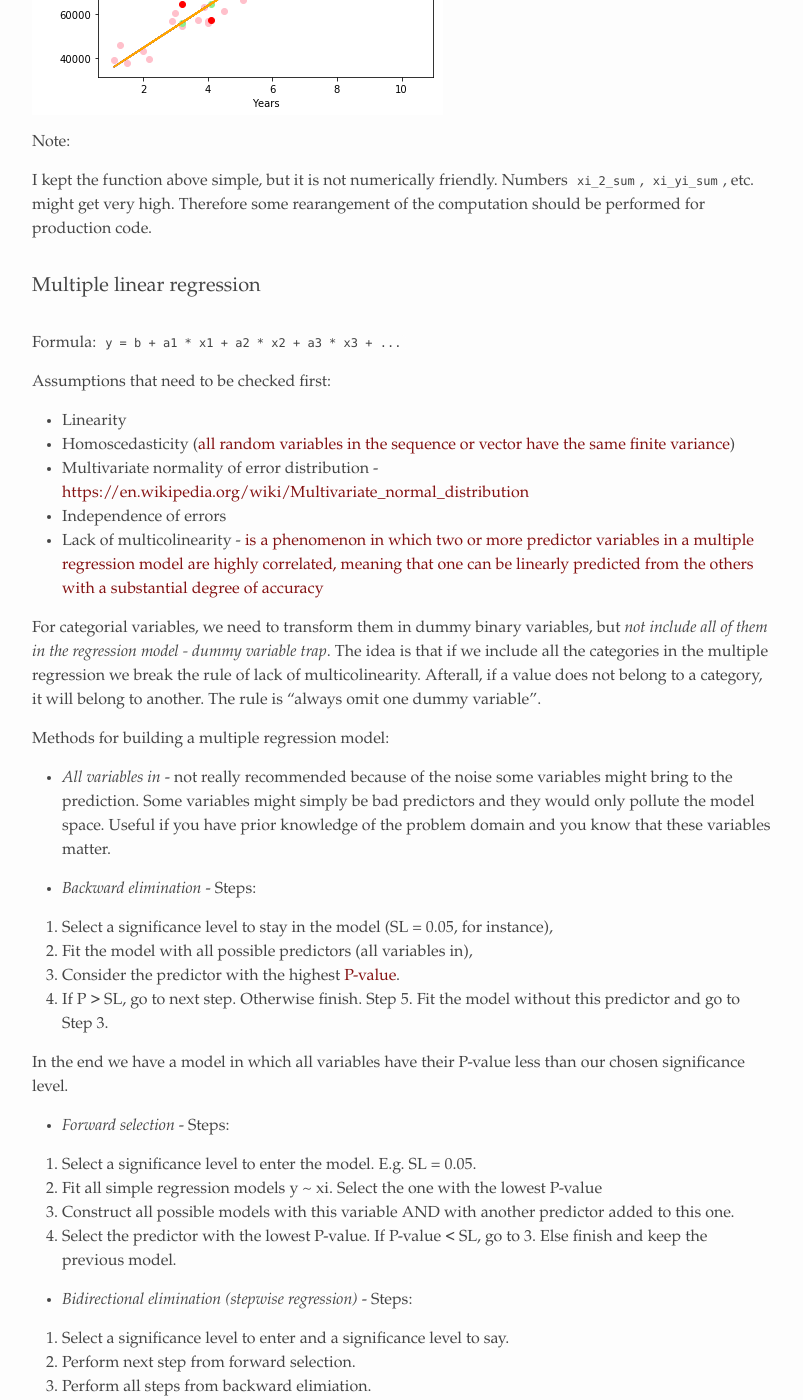
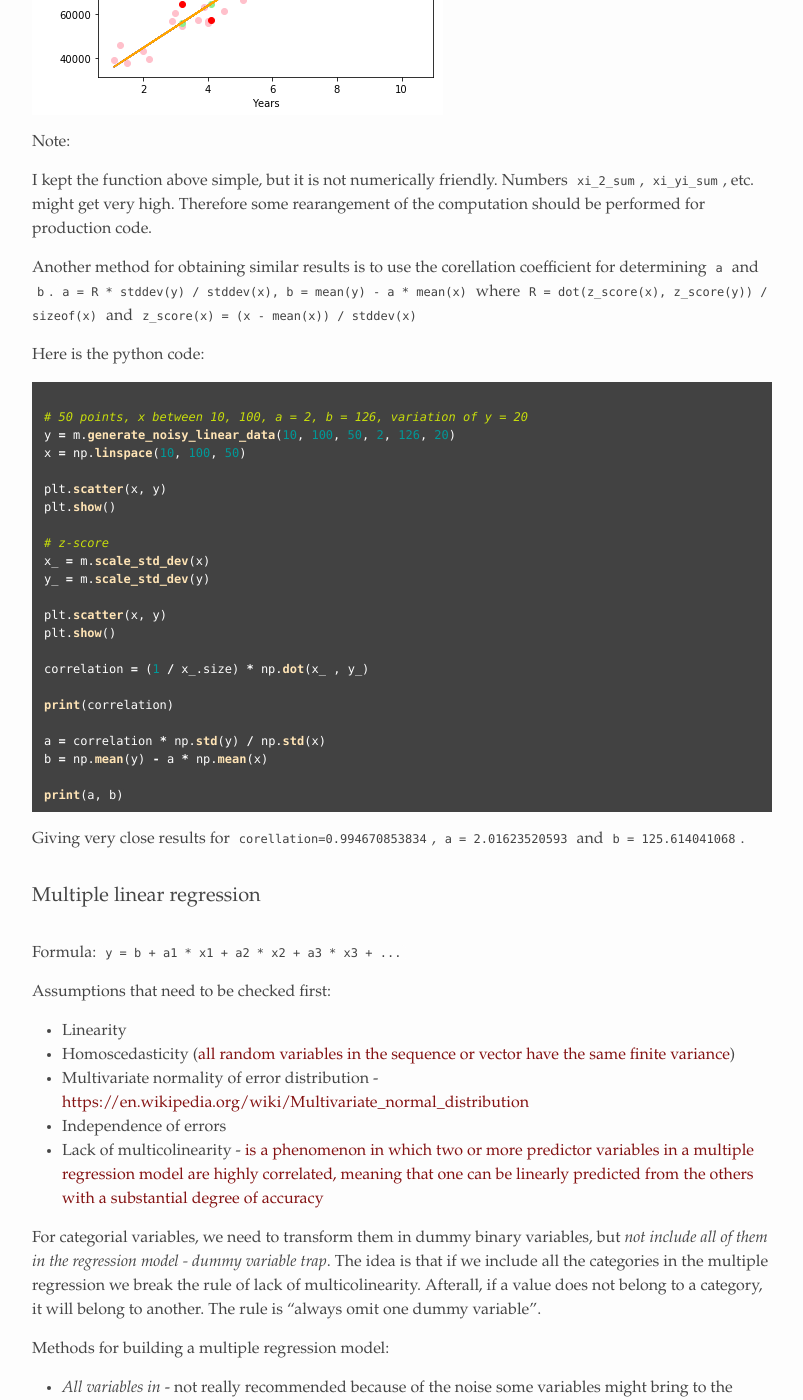
Before and after one commit to alexandrugris/my-jekyll-tech-blog, a Jekyll site: the page built from MyBlog/_posts/2017-03-25-MachineLearning-Notebook - 2.markdown, in a window 1280 px wide and 1400 px high, scrolled down 2540 px. Shown: the whole window, without its empty margins (238-1041 px from the left). Built offline with Jekyll 4.4.1, drawn with Linux system fonts in a browser that asks for light colours.

Commit message:
correlation

````diff
--- a/MyBlog/_posts/2017-03-18-Statistics_1.markdown
+++ b/MyBlog/_posts/2017-03-18-Statistics_1.markdown
@@ -12,7 +12,7 @@ Let's consider two distributions I will play arond with in this article:
 
 - **Power law** - sometimes referred as Pareto. Common in social systems or systems with strong network effects - wealth distribution, group size, productivity, website views. It models preferential attachment. Power law [density function](https://en.wikipedia.org/wiki/Probability_density_function) is `p(a) ~= a / x^lambda` where `lambda` reflects the steepness of the fall. I am using `~=` because the integral on the (-infinity, +infinity) interval should be 1, thus the power law as expressed above is not really a density function. [Power Law, Wikipedia](https://en.wikipedia.org/wiki/Power_law)
 
-- **Gaussian** - common in physical systems, common in measurements or small random effect. `N(a, sigma) = C * e^[-(x-a)^2 / 2 * sigma^2]`, where `C` is a constant, `a` is the average and `sigma^2` the variance. 88% of the values fall between a+-sigma, 99.7% between a+-3*sigma. Z-scoring (`y=(x-a)/sigma`) brings the values to the N(0,1) standard form - useful as input for machine learning algorithms.
+- **Gaussian** - common in physical systems, common in measurements or small random effect. `N(a, sigma) = C * e^[-(x-a)^2 / 2 * sigma^2]`, where `C` is a constant, `a` is the average and `sigma^2` the variance. 88% of the values fall between a+-sigma, 99.7% between a+-3*sigma. Z-scoring (`y=(x-a)/sigma`) brings the values to the N(0,1) standard form. The standard score (z-score) is the signed number of standard deviations by which the value of an observation or data point is above the mean value of what is being observed or measured. Observed values above the mean have positive standard scores, while values below the mean have negative standard scores. The standard score is a dimensionless quantity obtained by subtracting the population mean from an individual raw score and then dividing the difference by the population standard deviation [Wikipedia]
 
 Let's plot the [Probability Density Function](https://en.wikipedia.org/wiki/Probability_density_function) and [Cumulative Distribution Function](https://en.wikipedia.org/wiki/Cumulative_distribution_function) of a normally (Gaussian) distributed random variable:
 
--- a/MyBlog/_posts/2017-03-25-MachineLearning-Notebook - 2.markdown
+++ b/MyBlog/_posts/2017-03-25-MachineLearning-Notebook - 2.markdown
@@ -98,6 +98,38 @@ Results:
 Note:
 
 I kept the function above simple, but it is not numerically friendly. Numbers `xi_2_sum`, `xi_yi_sum`, etc. might get very high. Therefore some rearangement of the computation should be performed for production code.
+
+Another method for obtaining similar results is to use the corellation coefficient for determining `a` and `b`. `a = R * stddev(y) / stddev(x), b = mean(y) - a * mean(x)` where `R = dot(z_score(x), z_score(y)) / sizeof(x)` and `z_score(x) = (x - mean(x)) / stddev(x)`
+
+Here is the python code:
+
+```python
+
+# 50 points, x between 10, 100, a = 2, b = 126, variation of y = 20
+y = m.generate_noisy_linear_data(10, 100, 50, 2, 126, 20)
+x = np.linspace(10, 100, 50)
+
+plt.scatter(x, y)
+plt.show()
+
+# z-score
+x_ = m.scale_std_dev(x)
+y_ = m.scale_std_dev(y)
+
+plt.scatter(x, y)
+plt.show()
+
+correlation = (1 / x_.size) * np.dot(x_ , y_)
+
+print(correlation)
+
+a = correlation * np.std(y) / np.std(x)
+b = np.mean(y) - a * np.mean(x)
+
+print(a, b)
+```
+
+Giving very close results for `corellation=0.994670853834`, `a = 2.01623520593` and `b = 125.614041068`.
 
 ### Multiple linear regression
 
````
